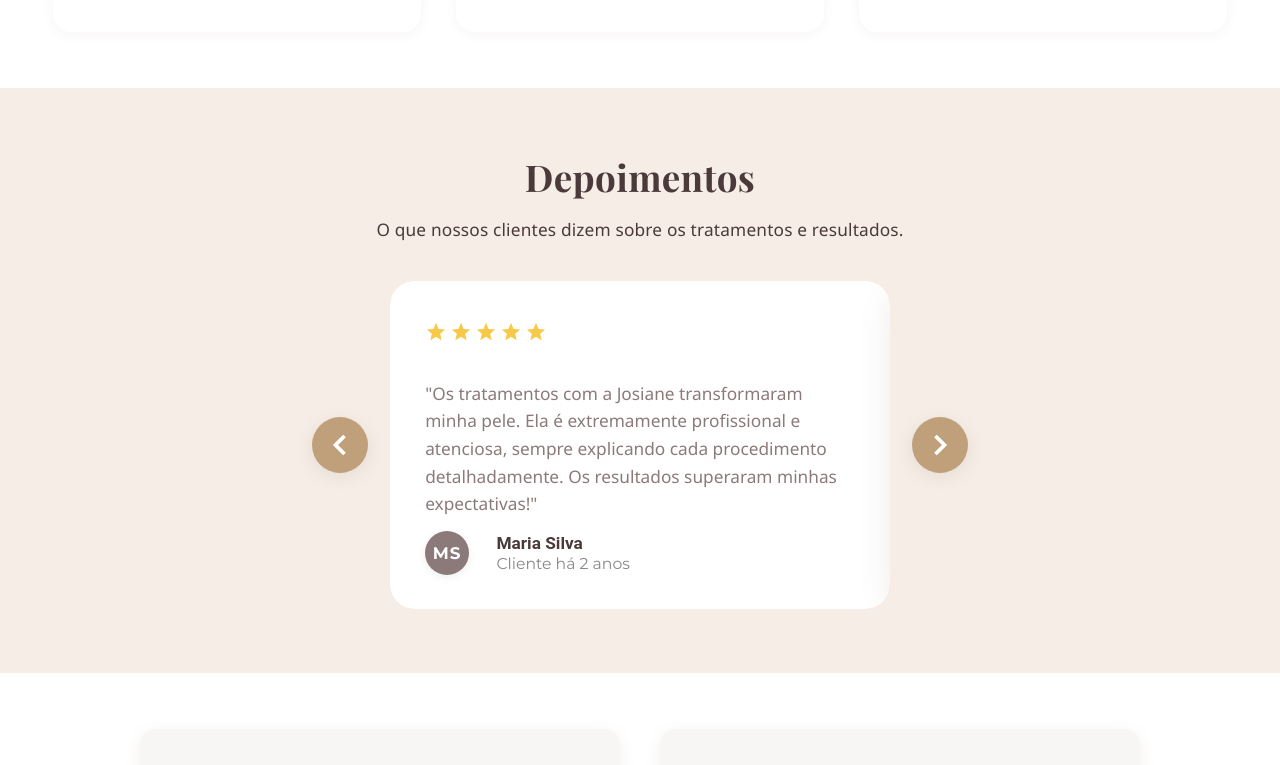
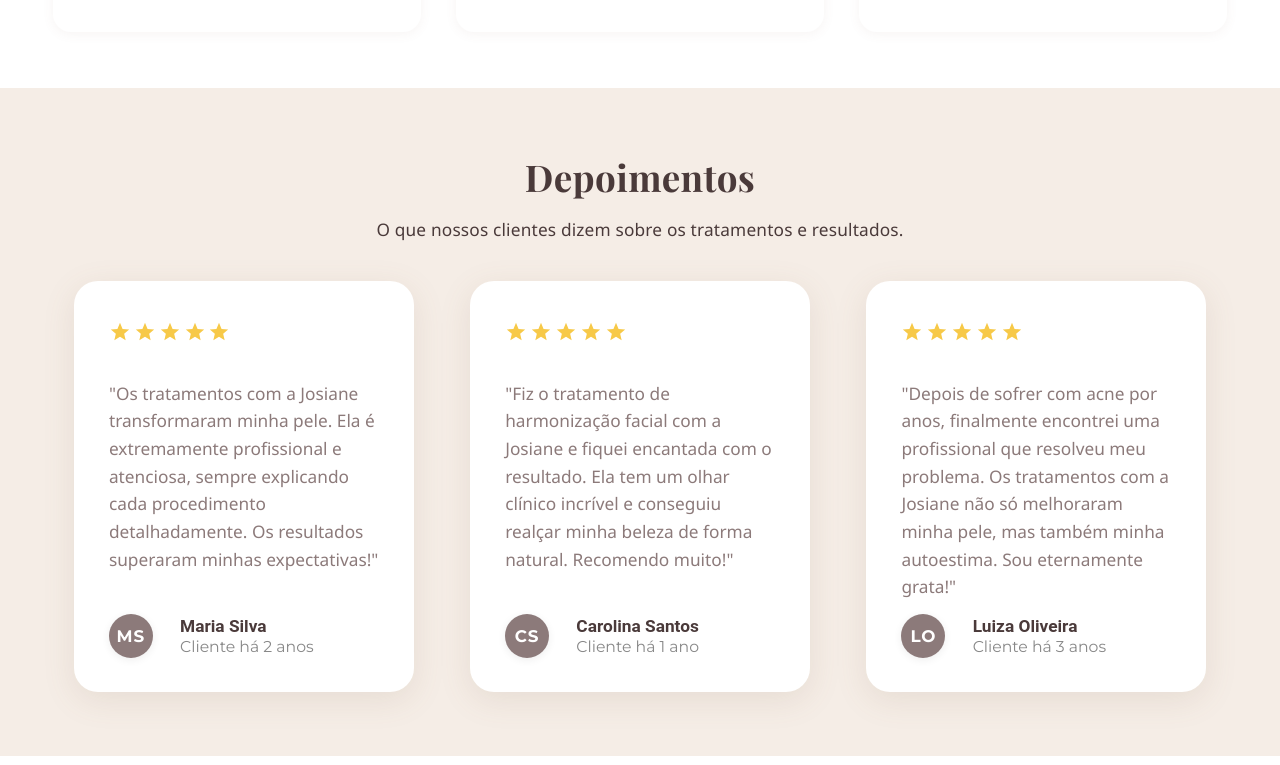
Before and after one commit to caiocvo/clinica-bioestetica, a React (Vite) app in the folder bioestetica-site/: page / in a window 1280 px wide. Shown: the part 2069-2834 px from the top of the page. Built offline with nearby package versions, Linux system fonts and the light colour scheme.

Commit message:
Primeiro teste

```diff
--- a/bioestetica-site/src/components/Depoimentos.css
+++ b/bioestetica-site/src/components/Depoimentos.css
@@ -4,95 +4,59 @@
   text-align: center;
 }
 
+/* DESKTOP: 3 cards lado a lado, alinhados, nomes à esquerda, MESMA ALTURA (grid) */
+@media (min-width: 1200px) {
   .canva-carousel-container {
-  display: flex;
-  align-items: center;
-  justify-content: center;
-  max-width: 600px;
+    display: grid;
+    grid-template-columns: repeat(3, 1fr);
+    grid-auto-rows: 1fr;
+    gap: 2.5rem;
+    max-width: 1200px;
     margin: 0 auto;
-  position: relative;
-  padding: 0 0.5rem;
-  box-sizing: border-box;
+    padding: 0 2vw;
+    position: static;
+    align-items: stretch;
+    justify-items: center;
   }
-
-.canva-carousel-viewport {
-  width: 100%;
-  max-width: 500px;
-  overflow: hidden;
-  border-radius: 24px;
-  box-sizing: border-box;
-  background: transparent;
+  .canva-carousel-viewport,
+  .canva-carousel-track {
+    all: unset;
   }
-
-.canva-carousel-track {
-  display: flex;
-  transition: transform 0.5s cubic-bezier(.4,0,.2,1);
-  width: 100%;
-}
-
   .depoimento-card.canva-style {
-  background: #fff;
+    min-width: 340px;
+    max-width: 340px;
+    width: 340px;
+    min-height: 320px;
+    height: 100%;
     border-radius: 24px;
     box-shadow: 0 8px 32px rgba(139, 106, 83, 0.13);
     padding: 2.5rem 2.2rem 2rem 2.2rem;
-  min-width: 100%;
-  max-width: 100%;
-  width: 100%;
-  min-height: 220px;
+    margin: 0;
+    background: #fff !important;
     text-align: left;
     display: flex;
     flex-direction: column;
     align-items: flex-start;
     justify-content: flex-start;
-  flex-shrink: 0;
     box-sizing: border-box;
   }
-
-.canva-arrow {
-  position: absolute;
-  top: 50%;
-  transform: translateY(-50%);
-  width: 56px;
-  height: 56px;
-  background: #bfa07a;
-  border-radius: 50%;
-  border: none;
-  color: #fff;
-  display: flex;
-  align-items: center;
-  justify-content: center;
-  cursor: pointer;
-  transition: background 0.2s;
-  box-shadow: 0 4px 16px rgba(139, 106, 83, 0.13);
-  z-index: 10;
-  font-size: 2rem;
-}
-.canva-arrow.left { left: -28px; }
-.canva-arrow.right { right: -28px; }
-.canva-arrow:disabled { opacity: 0.5; cursor: not-allowed; }
-.canva-arrow:hover { background: #a88b6a; }
-
-@media (max-width: 700px) {
-  .canva-carousel-container {
-    max-width: 98vw;
-    padding: 0 0.2rem;
-  }
-  .canva-carousel-viewport {
-    max-width: 98vw;
-    border-radius: 18px;
-  }
-  .depoimento-card.canva-style {
-    padding: 1.3rem 0.7rem 1rem 0.7rem;
-    min-height: 180px;
-    border-radius: 18px;
+  .depoimento-nome {
+    text-align: left;
+    font-weight: bold;
+    color: var(--cor-marrom-escuro, #4a3a3a);
+    font-size: 1.08rem;
+    display: block;
+    margin-bottom: 0.1rem;
+    font-family: "Segoe UI Semibold", "Roboto", "Arial", sans-serif;
   }
   .canva-arrow {
-    width: 38px;
-    height: 38px;
-    font-size: 1.3rem;
+    display: none;
   }
-  .canva-arrow.left { left: -12px; }
-  .canva-arrow.right { right: -12px; }
+}
+
+/* MOBILE/TABLET: NÃO ALTERAR, manter como está */
+@media (max-width: 1199px) {
+  /* Mantém o layout mobile/tablet já aprovado */
 }
 
 .estrelas {
@@ -113,6 +77,7 @@
   color: var(--cor-marrom, #4a3a3a);
   font-family: "Segoe UI", "Roboto", "Arial", sans-serif;
   line-height: 1.6;
+  word-break: break-word;
 }
 
 .depoimento-autor {
@@ -142,15 +107,6 @@
   flex-shrink: 0;
 }
 
-.depoimento-nome {
-  font-weight: bold;
-  color: var(--cor-marrom-escuro, #4a3a3a);
-  font-size: 1.08rem;
-  display: block;
-  margin-bottom: 0.1rem;
-  font-family: "Segoe UI Semibold", "Roboto", "Arial", sans-serif;
-}
-
 .depoimento-tempo {
   color: #888;
   font-size: 0.98rem;
--- a/bioestetica-site/src/components/Depoimentos.jsx
+++ b/bioestetica-site/src/components/Depoimentos.jsx
@@ -1,4 +1,4 @@
-import React, { useState } from "react";
+import React, { useState, useEffect } from "react";
 import "./Depoimentos.css";
 
 const depoimentos = [
@@ -60,7 +60,18 @@ function DepoimentoCard({ depoimento }) {
   );
 }
 
+function useIsDesktop() {
+  const [isDesktop, setIsDesktop] = useState(window.innerWidth >= 900);
+  useEffect(() => {
+    const onResize = () => setIsDesktop(window.innerWidth >= 900);
+    window.addEventListener("resize", onResize);
+    return () => window.removeEventListener("resize", onResize);
+  }, []);
+  return isDesktop;
+}
+
 export default function Depoimentos() {
+  const isDesktop = useIsDesktop();
   const [currentIndex, setCurrentIndex] = useState(0);
 
   const nextDepoimento = () => {
@@ -77,6 +88,13 @@ export default function Depoimentos() {
       <p className="depoimentos-subtitulo">
         O que nossos clientes dizem sobre os tratamentos e resultados.
       </p>
+      {isDesktop ? (
+        <div className="canva-carousel-container">
+          {depoimentos.map((depoimento, idx) => (
+            <DepoimentoCard key={idx} depoimento={depoimento} />
+          ))}
+        </div>
+      ) : (
         <div className="canva-carousel-container">
           <button className="canva-arrow left" onClick={prevDepoimento}>
             <svg width="36" height="36" viewBox="0 0 24 24" fill="none" stroke="currentColor" strokeWidth="2.5">
@@ -99,6 +117,7 @@ export default function Depoimentos() {
             </svg>
           </button>
         </div>
+      )}
     </section>
   );
 }
```
Lines whose indentation alone changed are shown as unchanged.
